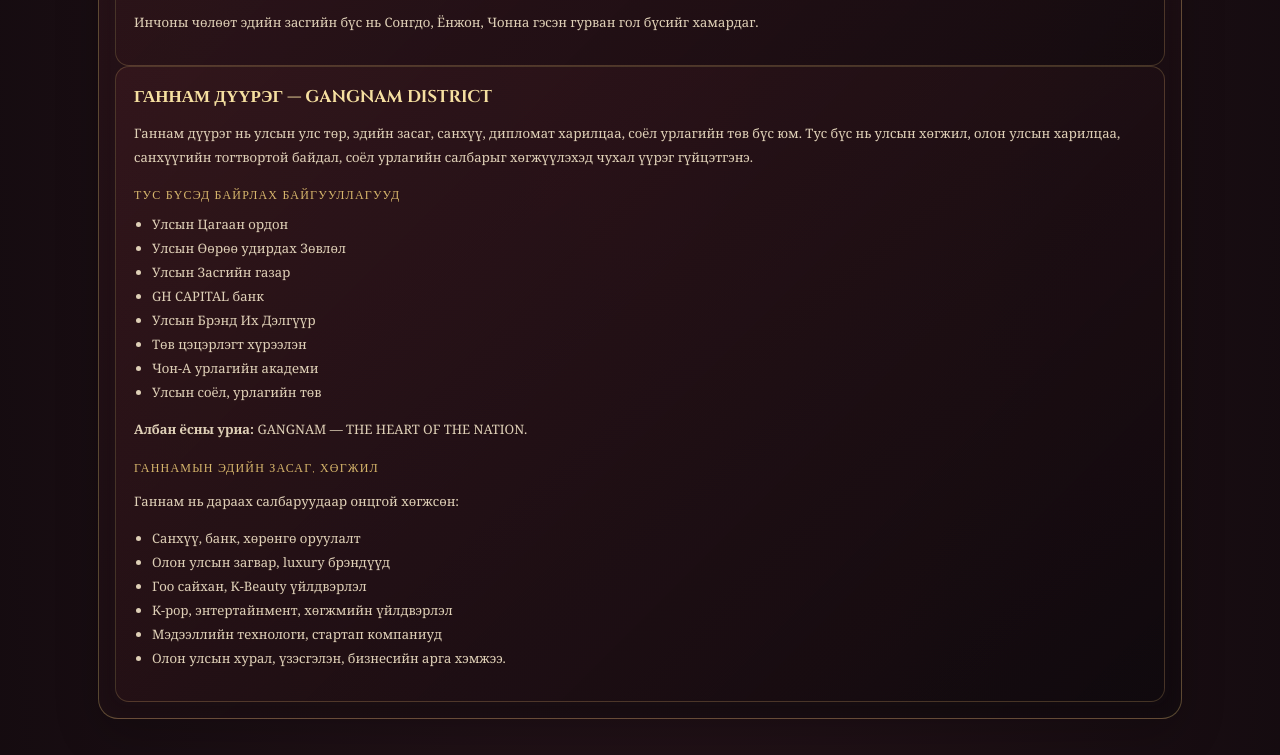
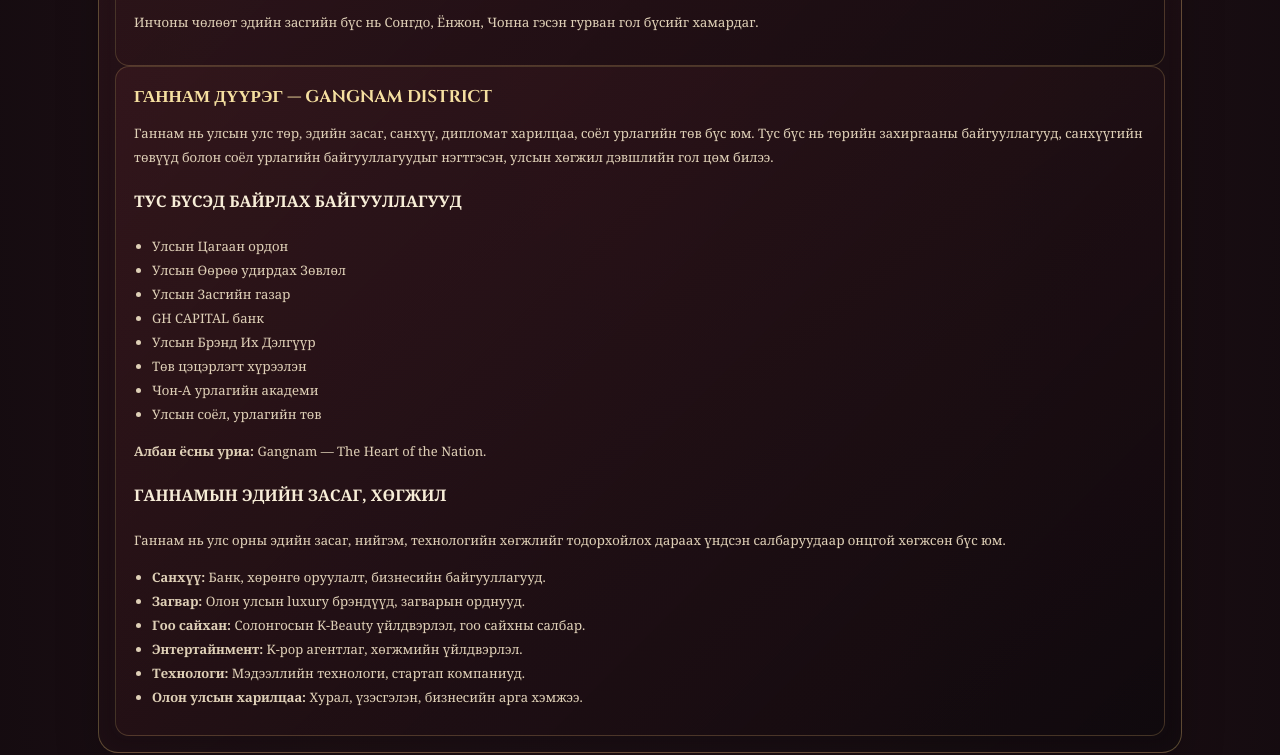
Before and after one commit to jia499/korean, a plain HTML site: page index.html in a window 1280 px wide. Shown: the part 3704-4459 px from the top of the page. Drawn offline with Linux system fonts and the light colour scheme.

Commit message:
Add content for Gangnam District in index.html
Added detailed information about Gangnam District, including its economic sectors and key institutions.

```diff
--- a/index.html
+++ b/index.html
@@ -119,7 +119,48 @@
 <div class="section-heading" id="districts"><span>CHAPTER V · DISTRICTS</span><h2>СОЛОНГОС УЛСЫН ХОЁР ДҮҮРЭГ</h2></div>
 <section class="group"><div class="group-title">ХОТ, ДҮҮРГИЙН ТАНИЛЦУУЛГА</div><div class="tabs"><button class="tab active" data-group="districts" data-panel="d1">Инчон дүүрэг</button><button class="tab" data-group="districts" data-panel="d2">Ганнам дүүрэг</button></div><div class="panels">
 <article class="panel active" id="d1"><div class="city-card"><h3>ИНЧОН ДҮҮРЭГ — INCHEON DISTRICT</h3><p>Инчон дүүрэг нь улсын баруун бүсэд байрлах худалдаа, үйлдвэрлэл, соёл урлаг, аялал жуулчлалын чухал төв юм. Тус хот нь олон улсын харилцаа, эдийн засгийн хөгжил, иргэдийн амьдралын чанарыг эрхэмлэн, орчин үеийн хот байгуулалтын бодлогыг хэрэгжүүлнэ.</p><div class="subhead">ТУС ХОТЫН ХАРЬЯАНД</div><ul><li>Улсын Их Дэлгүүр</li><li>Seoul-Du эмнэлэг</li><li>Харилцаа холбооны яам</li><li>ES Entertainment</li><li>Инчоны олон улсын боомт</li><li>Соёл урлагийн төв</li></ul><p><b>Албан ёсны уриа:</b> Incheon — Gateway to the Future.</p><div class="subhead">ИНЧОНЫ ЭДИЙН ЗАСАГ, ХӨГЖИЛ</div><p>Инчон нь дараах салбаруудаар хөгжсөн:</p><ul><li>Олон улсын худалдаа</li><li>Нисэх болон агаарын тээвэр</li><li>Боомт, далайн тээвэр</li><li>Биотехнологи, эрүүл мэндийн үйлдвэрлэл</li><li>Гоо сайхан, технологи</li><li>Санхүү, аялал жуулчлал</li></ul><p>Инчоны чөлөөт эдийн засгийн бүс нь Сонгдо, Ёнжон, Чонна гэсэн гурван гол бүсийг хамардаг.</p></div>
-<article class="panel active" id="d2"><div class="city-card"><h3>ГАННАМ ДҮҮРЭГ — GANGNAM DISTRICT</h3><p>Ганнам дүүрэг нь улсын улс төр, эдийн засаг, санхүү, дипломат харилцаа, соёл урлагийн төв бүс юм. Тус бүс нь улсын хөгжил, олон улсын харилцаа, санхүүгийн тогтвортой байдал, соёл урлагийн салбарыг хөгжүүлэхэд чухал үүрэг гүйцэтгэнэ.</p><div class="subhead">ТУС БҮСЭД БАЙРЛАХ БАЙГУУЛЛАГУУД</div><ul><li>Улсын Цагаан ордон</li><li>Улсын Өөрөө удирдах Зөвлөл</li><li>Улсын Засгийн газар</li><li>GH CAPITAL банк</li><li>Улсын Брэнд Их Дэлгүүр</li><li>Төв цэцэрлэгт хүрээлэн</li><li>Чон-А урлагийн академи</li><li>Улсын соёл, урлагийн төв</li></ul><p><b>Албан ёсны уриа:</b> GANGNAM — THE HEART OF THE NATION.</p><div class="subhead">ГАННАМЫН ЭДИЙН ЗАСАГ, ХӨГЖИЛ</div><p>Ганнам нь дараах салбаруудаар онцгой хөгжсөн:</p><ul><li>Санхүү, банк, хөрөнгө оруулалт</li><li>Олон улсын загвар, luxury брэндүүд</li><li>Гоо сайхан, K-Beauty үйлдвэрлэл</li><li>K-pop, энтертайнмент, хөгжмийн үйлдвэрлэл</li><li>Мэдээллийн технологи, стартап компаниуд</li><li>Олон улсын хурал, үзэсгэлэн, бизнесийн арга хэмжээ.</p></div>
+<article class="panel active" id="d2">
+  <div class="city-card">
+    <h3>ГАННАМ ДҮҮРЭГ — GANGNAM DISTRICT</h3>
+    <p>
+      Ганнам нь улсын улс төр, эдийн засаг, санхүү,
+      дипломат харилцаа, соёл урлагийн төв бүс юм.
+      Тус бүс нь төрийн захиргааны байгууллагууд,
+      санхүүгийн төвүүд болон соёл урлагийн
+      байгууллагуудыг нэгтгэсэн, улсын хөгжил
+      дэвшлийн гол цөм билээ.
+    </p>
+    <h4>ТУС БҮСЭД БАЙРЛАХ БАЙГУУЛЛАГУУД</h4>
+    <ul>
+      <li>Улсын Цагаан ордон</li>
+      <li>Улсын Өөрөө удирдах Зөвлөл</li>
+      <li>Улсын Засгийн газар</li>
+      <li>GH CAPITAL банк</li>
+      <li>Улсын Брэнд Их Дэлгүүр</li>
+      <li>Төв цэцэрлэгт хүрээлэн</li>
+      <li>Чон-А урлагийн академи</li>
+      <li>Улсын соёл, урлагийн төв</li>
+    </ul>
+    <p>
+      <strong>Албан ёсны уриа:</strong>
+      Gangnam — The Heart of the Nation.
+    </p>
+    <h4>ГАННАМЫН ЭДИЙН ЗАСАГ, ХӨГЖИЛ</h4>
+    <p>
+      Ганнам нь улс орны эдийн засаг, нийгэм,
+      технологийн хөгжлийг тодорхойлох дараах
+      үндсэн салбаруудаар онцгой хөгжсөн бүс юм.
+    </p>
+    <ul>
+      <li><strong>Санхүү:</strong> Банк, хөрөнгө оруулалт, бизнесийн байгууллагууд.</li>
+      <li><strong>Загвар:</strong> Олон улсын luxury брэндүүд, загварын орднууд.</li>
+      <li><strong>Гоо сайхан:</strong> Солонгосын K-Beauty үйлдвэрлэл, гоо сайхны салбар.</li>
+      <li><strong>Энтертайнмент:</strong> K-pop агентлаг, хөгжмийн үйлдвэрлэл.</li>
+      <li><strong>Технологи:</strong> Мэдээллийн технологи, стартап компаниуд.</li>
+      <li><strong>Олон улсын харилцаа:</strong> Хурал, үзэсгэлэн, бизнесийн арга хэмжээ.</li>
+    </ul>
+  </div>
+</article>
 </div></article></div></section>
 
 <div class="section-heading" id="laws"><span>CHAPTER VI · LAWS</span><h2>БҮГД НАЙРАМДАХ СОЛОНГОС УЛСЫН ҮНДСЭН ХУУЛИУД</h2></div>
```
